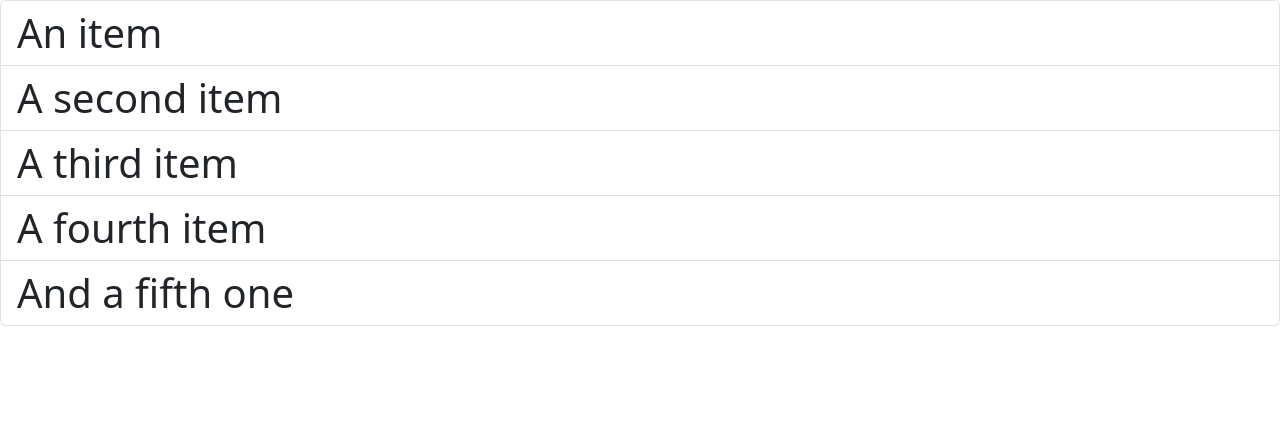
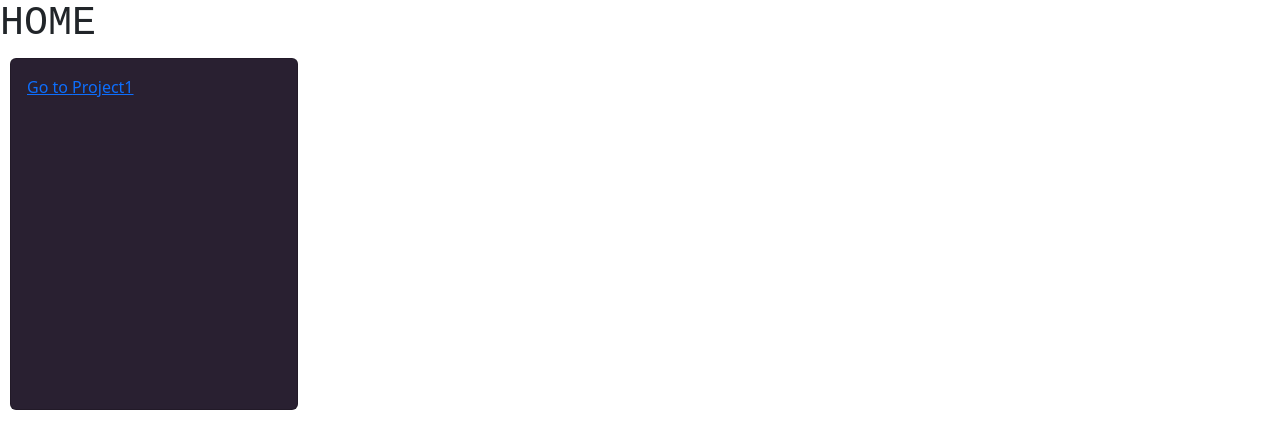
Before and after one commit to JOSEPH-ANDEL/Portfolio_Site, a React (Vite) app: page / in a window 1280 px wide. Shown: the top 448 px of the page. Built offline with nearby package versions, Linux system fonts and the light colour scheme.

Commit message:
multiple pages
began setup for multiple pages

```diff
--- a/package.json
+++ b/package.json
@@ -27,6 +27,7 @@
     "eslint-plugin-react-hooks": "^4.6.0",
     "eslint-plugin-react-refresh": "^0.4.6",
     "gh-pages": "^6.1.1",
+    "react-router-dom": "^6.23.1",
     "typescript": "^5.2.2",
     "vite": "^5.2.0"
   }
--- a/src/App.tsx
+++ b/src/App.tsx
@@ -1,8 +1,19 @@
-import ListGroup from "./components/ListGroup";
+import { BrowserRouter as Router, Routes, Route/*, Link*/ } from 'react-router-dom';
+import HomePage from './Home';
+import Project1 from './ProjectPages/Project1';
 
-function App()
-{
-  return <div><ListGroup></ListGroup></div>
+function App() {
+  return (
+    <Router>
+      <div>
+        {/* Routes setup */}
+        <Routes>
+          <Route path="/" element={<HomePage />} />
+          <Route path="/Project1" element={<Project1 />} />
+        </Routes>
+      </div>
+    </Router>
+  )
 }
 
 export default App;
--- /dev/null
+++ b/src/Components/HomeCards.tsx
@@ -0,0 +1,25 @@
+import 'bootstrap/dist/css/bootstrap.css'
+import { Link } from "react-router-dom";
+
+interface Props{
+    project:string;
+}
+function HomeCards({project}:Props) {
+    const cardStyle = {
+        width: "18rem",
+        height: "22rem",
+        boxShadow: "0 0 1px rgba(255, 255, 255, 0.5)",
+        margin: "10px",
+        backgroundColor: "#292031"
+    };
+
+    return (
+        <div className="card" style={cardStyle}>
+            <div className="card-body" >
+                <Link to={`/${project}`}>Go to {project}</Link>
+            </div>
+        </div>
+    );
+}
+
+export default HomeCards;
--- /dev/null
+++ b/src/Home.tsx
@@ -0,0 +1,13 @@
+import HomeCards from "./Components/HomeCards";
+function Home() {
+
+    return (
+        <>
+        <h1 style={{ fontFamily: "Courier New" }}>HOME</h1>
+        <HomeCards project= "Project1"/>
+        </>
+
+    );
+}
+
+export default Home;
--- /dev/null
+++ b/src/ProjectPages/Project1.tsx
@@ -0,0 +1,8 @@
+function Project1() {
+
+    return (
+        <h1 style={{ fontFamily: "Courier New" }}>project1</h1>
+    );
+}
+
+export default Project1;
--- a/src/components/ListGroup.tsx
+++ /dev/null
@@ -1,12 +0,0 @@
-function ListGroup() {
-    return <h1>
-        <ul className="list-group">
-            <li className="list-group-item">An item</li>
-            <li className="list-group-item">A second item</li>
-            <li className="list-group-item">A third item</li>
-            <li className="list-group-item">A fourth item</li>
-            <li className="list-group-item">And a fifth one</li>
-        </ul></h1>
-}
-
-export default ListGroup;
```
Also changed, not shown: 4 other files (tests, documents, lock files or other folders).
